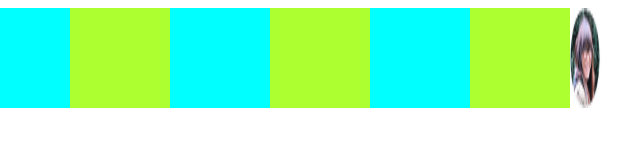
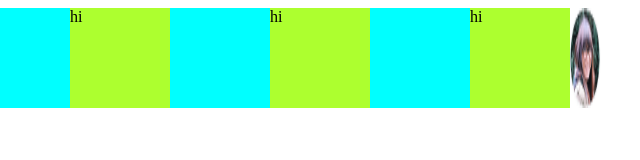
Before and after one commit to Yunicorn228/algorithm, a plain HTML site: page index.html in a window 1280 px wide. Shown: the full height of the page, 238-878 px from the left. Drawn offline with Linux system fonts and the light colour scheme.

Commit message:
sum of arr

```diff
--- a/index.html
+++ b/index.html
@@ -13,11 +13,11 @@
         <div></div>
         <div class="even">hi</div>
         <div></div>
-        <div class="even"></div>
+        <div class="even">hi</div>
         <div></div>
-        <div class="even"></div>
+        <div class="even">hi</div>
         <div></div>
-        <div class="even"></div>
+        <div class="even">hi</div>
         <img src="Oval.png" alt="">
 
         <script src="2.js"></script>
```
